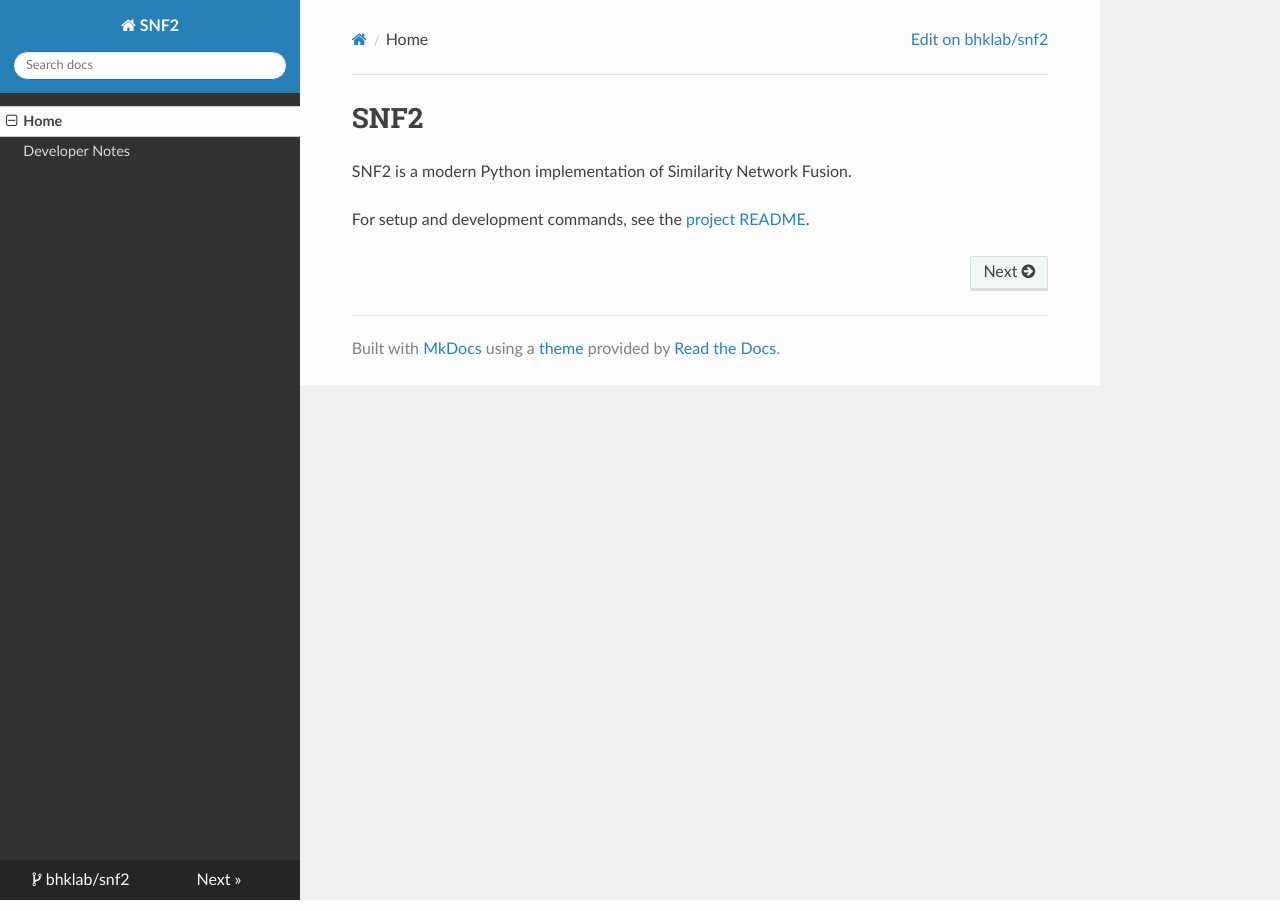
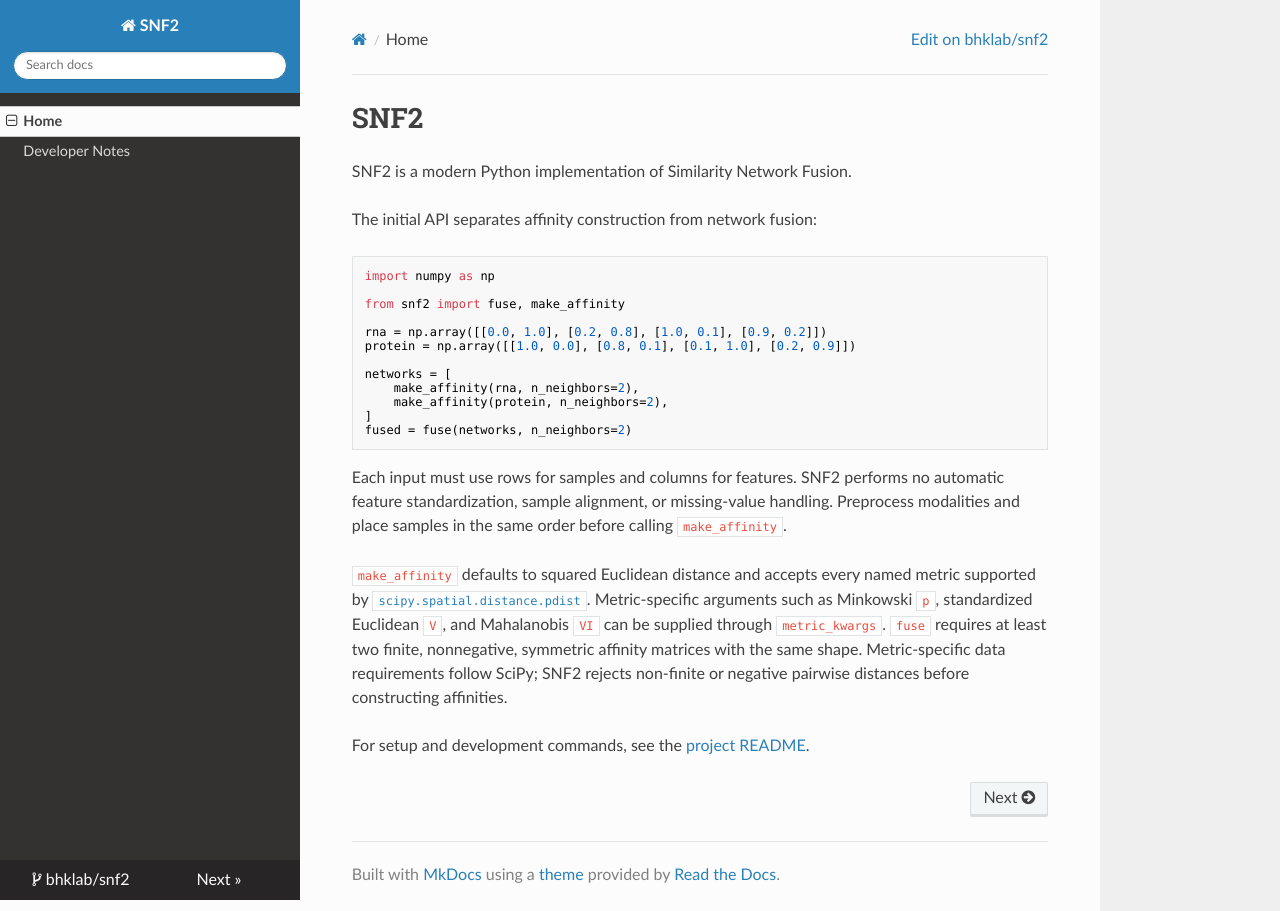
Before and after one commit to bhklab/snf2, an MkDocs documentation site: the page built from docs/index.md, in a window 1280 px wide. Built offline with MkDocs 1.6.1, drawn with Linux system fonts in a browser that asks for light colours; nearby versions of some CDN libraries.

````diff
--- a/docs/index.md
+++ b/docs/index.md
@@ -2,5 +2,36 @@
 
 SNF2 is a modern Python implementation of Similarity Network Fusion.
 
+The initial API separates affinity construction from network fusion:
+
+```python
+import numpy as np
+
+from snf2 import fuse, make_affinity
+
+rna = np.array([[0.0, 1.0], [0.2, 0.8], [1.0, 0.1], [0.9, 0.2]])
+protein = np.array([[1.0, 0.0], [0.8, 0.1], [0.1, 1.0], [0.2, 0.9]])
+
+networks = [
+    make_affinity(rna, n_neighbors=2),
+    make_affinity(protein, n_neighbors=2),
+]
+fused = fuse(networks, n_neighbors=2)
+```
+
+Each input must use rows for samples and columns for features. SNF2 performs no
+automatic feature standardization, sample alignment, or missing-value
+handling. Preprocess modalities and place samples in the same order before
+calling `make_affinity`.
+
+`make_affinity` defaults to squared Euclidean distance and accepts every named
+metric supported by
+[`scipy.spatial.distance.pdist`](https://docs.scipy.org/doc/scipy/reference/generated/scipy.spatial.distance.pdist.html).
+Metric-specific arguments such as Minkowski `p`, standardized Euclidean `V`,
+and Mahalanobis `VI` can be supplied through `metric_kwargs`. `fuse` requires
+at least two finite, nonnegative, symmetric affinity matrices with the same
+shape. Metric-specific data requirements follow SciPy; SNF2 rejects
+non-finite or negative pairwise distances before constructing affinities.
+
 For setup and development commands, see the
 [project README](https://github.com/bhklab/snf2#readme).
````
Also changed, not shown: README.md (+53 -0 lines).
